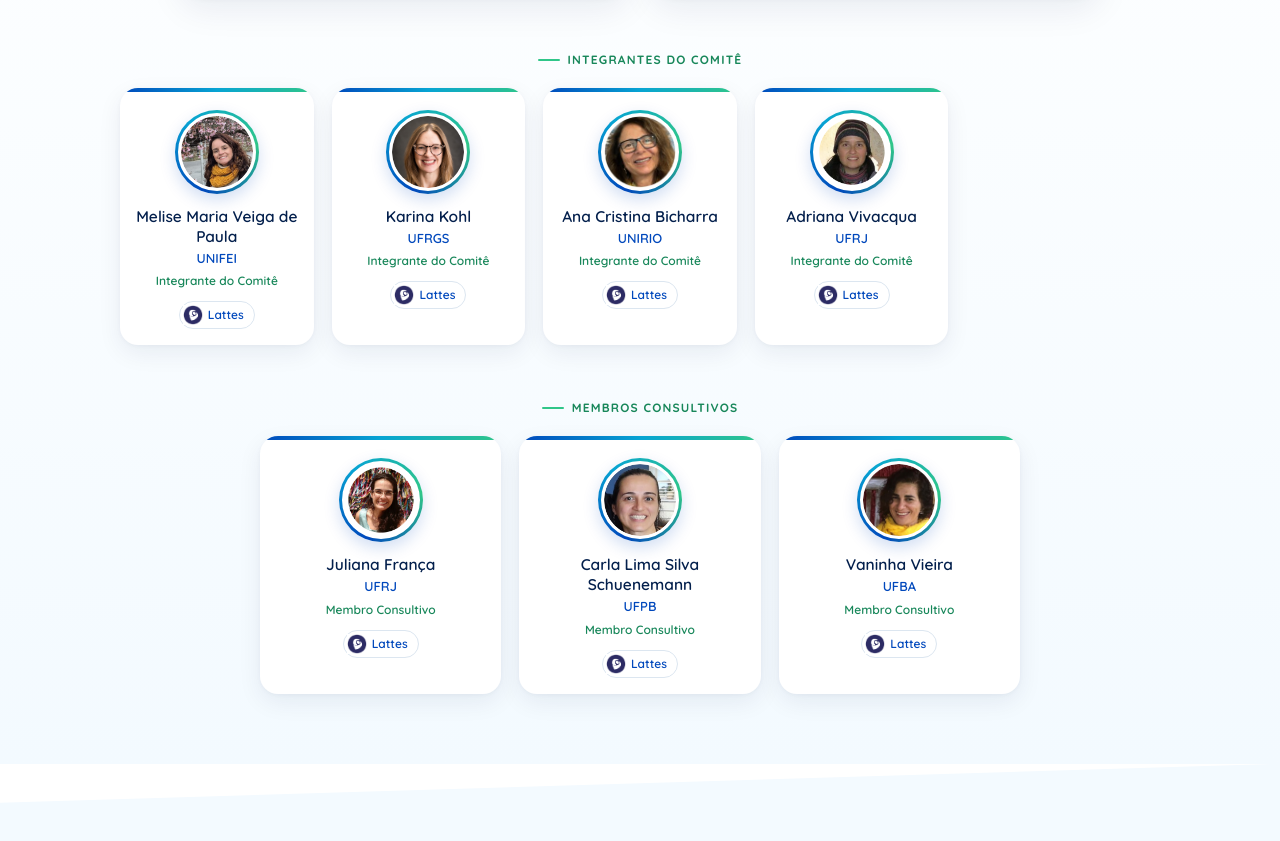
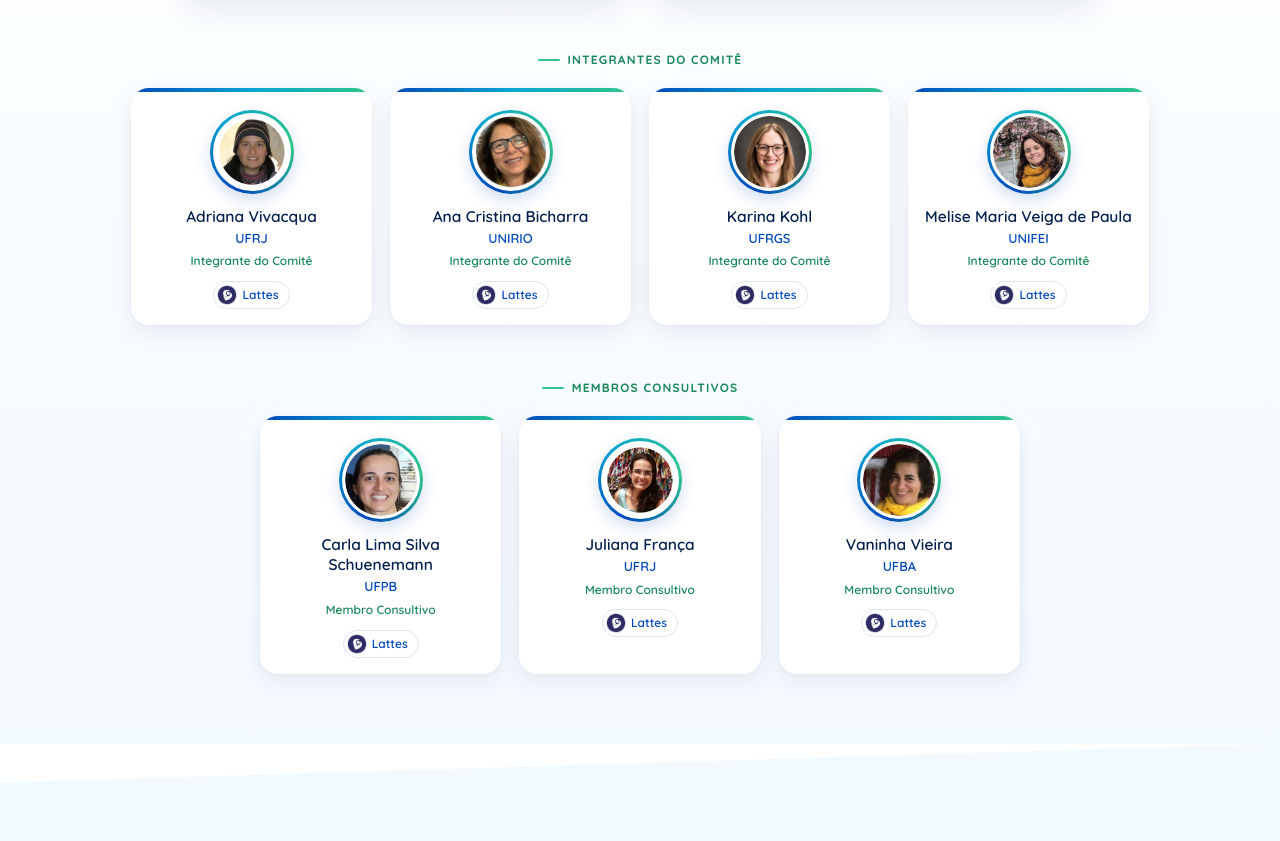
Before and after one commit to rafaelparizi/sbsc-novo, a plain HTML site: page comite.html in a window 1280 px wide. Shown: the part 1359-2200 px from the top of the page. Drawn offline with Linux system fonts and the light colour scheme.

Commit message:
Comitê: centraliza integrantes e ordena membros em ordem alfabética
Co-Authored-By: Claude Opus 5.5 <noreply@anthropic.com>

```diff
--- a/comite.html
+++ b/comite.html
@@ -9,7 +9,7 @@
   <link rel="preconnect" href="https://fonts.googleapis.com">
   <link rel="preconnect" href="https://fonts.gstatic.com" crossorigin>
   <link href="https://fonts.googleapis.com/css2?family=Quicksand:wght@400;500;600;700&display=swap" rel="stylesheet">
-  <link rel="stylesheet" href="css/style.css?v=8">
+  <link rel="stylesheet" href="css/style.css?v=10">
   <link rel="stylesheet" href="css/v2.css?v=4">
 </head>
 <body class="v2">
@@ -107,11 +107,18 @@
         <div class="grupo-titulo"><span class="rotulo">Integrantes do Comitê</span></div>
         <ul class="membros-grid">
           <li class="membro-card">
-            <div class="foto-anel"><img src="img/melise-paula-3.jpg" alt="Foto de Melise Maria Veiga de Paula" loading="lazy"></div>
-            <h4>Melise Maria Veiga de Paula</h4>
-            <span class="inst">UNIFEI</span>
+            <div class="foto-anel"><img src="img/12.png" alt="Foto de Adriana Vivacqua" loading="lazy"></div>
+            <h4>Adriana Vivacqua</h4>
+            <span class="inst">UFRJ</span>
             <span class="papel">Integrante do Comitê</span>
-            <a class="lattes-mini" href="http://lattes.cnpq.br/4124608748192543" target="_blank" rel="noopener" aria-label="Currículo Lattes de Melise Maria Veiga de Paula"><img src="img/icon-lattes-16.png" alt="">Lattes</a>
+            <a class="lattes-mini" href="http://lattes.cnpq.br/6494676052801758" target="_blank" rel="noopener" aria-label="Currículo Lattes de Adriana Vivacqua"><img src="img/icon-lattes-16.png" alt="">Lattes</a>
+          </li>
+          <li class="membro-card">
+            <div class="foto-anel"><img src="img/ft-07-150x150-1.jpg" alt="Foto de Ana Cristina Bicharra" loading="lazy"></div>
+            <h4>Ana Cristina Bicharra</h4>
+            <span class="inst">UNIRIO</span>
+            <span class="papel">Integrante do Comitê</span>
+            <a class="lattes-mini" href="http://lattes.cnpq.br/4879977915136752" target="_blank" rel="noopener" aria-label="Currículo Lattes de Ana Cristina Bicharra"><img src="img/icon-lattes-16.png" alt="">Lattes</a>
           </li>
           <li class="membro-card">
             <div class="foto-anel"><img src="img/karina-lattes.jpg" alt="Foto de Karina Kohl" loading="lazy"></div>
@@ -121,36 +128,29 @@
             <a class="lattes-mini" href="http://lattes.cnpq.br/1276484076291469" target="_blank" rel="noopener" aria-label="Currículo Lattes de Karina Kohl"><img src="img/icon-lattes-16.png" alt="">Lattes</a>
           </li>
           <li class="membro-card">
-            <div class="foto-anel"><img src="img/ft-07-150x150-1.jpg" alt="Foto de Ana Cristina Bicharra" loading="lazy"></div>
-            <h4>Ana Cristina Bicharra</h4>
-            <span class="inst">UNIRIO</span>
+            <div class="foto-anel"><img src="img/melise-paula-3.jpg" alt="Foto de Melise Maria Veiga de Paula" loading="lazy"></div>
+            <h4>Melise Maria Veiga de Paula</h4>
+            <span class="inst">UNIFEI</span>
             <span class="papel">Integrante do Comitê</span>
-            <a class="lattes-mini" href="http://lattes.cnpq.br/4879977915136752" target="_blank" rel="noopener" aria-label="Currículo Lattes de Ana Cristina Bicharra"><img src="img/icon-lattes-16.png" alt="">Lattes</a>
-          </li>
-          <li class="membro-card">
-            <div class="foto-anel"><img src="img/12.png" alt="Foto de Adriana Vivacqua" loading="lazy"></div>
-            <h4>Adriana Vivacqua</h4>
-            <span class="inst">UFRJ</span>
-            <span class="papel">Integrante do Comitê</span>
-            <a class="lattes-mini" href="http://lattes.cnpq.br/6494676052801758" target="_blank" rel="noopener" aria-label="Currículo Lattes de Adriana Vivacqua"><img src="img/icon-lattes-16.png" alt="">Lattes</a>
+            <a class="lattes-mini" href="http://lattes.cnpq.br/4124608748192543" target="_blank" rel="noopener" aria-label="Currículo Lattes de Melise Maria Veiga de Paula"><img src="img/icon-lattes-16.png" alt="">Lattes</a>
           </li>
         </ul>
 
         <div class="grupo-titulo"><span class="rotulo">Membros Consultivos</span></div>
         <ul class="membros-grid tres">
           <li class="membro-card">
+            <div class="foto-anel"><img src="img/carlaSilva-lattes.jpg" alt="Foto de Carla Lima Silva Schuenemann" loading="lazy"></div>
+            <h4>Carla Lima Silva Schuenemann</h4>
+            <span class="inst">UFPB</span>
+            <span class="papel">Membro Consultivo</span>
+            <a class="lattes-mini" href="http://lattes.cnpq.br/0581226769296441" target="_blank" rel="noopener" aria-label="Currículo Lattes de Carla Lima Silva Schuenemann"><img src="img/icon-lattes-16.png" alt="">Lattes</a>
+          </li>
+          <li class="membro-card">
             <div class="foto-anel"><img src="img/16.png" alt="Foto de Juliana França" loading="lazy"></div>
             <h4>Juliana França</h4>
             <span class="inst">UFRJ</span>
             <span class="papel">Membro Consultivo</span>
             <a class="lattes-mini" href="http://lattes.cnpq.br/9341068095520817" target="_blank" rel="noopener" aria-label="Currículo Lattes de Juliana França"><img src="img/icon-lattes-16.png" alt="">Lattes</a>
-          </li>
-          <li class="membro-card">
-            <div class="foto-anel"><img src="img/carlaSilva-lattes.jpg" alt="Foto de Carla Lima Silva Schuenemann" loading="lazy"></div>
-            <h4>Carla Lima Silva Schuenemann</h4>
-            <span class="inst">UFPB</span>
-            <span class="papel">Membro Consultivo</span>
-            <a class="lattes-mini" href="http://lattes.cnpq.br/0581226769296441" target="_blank" rel="noopener" aria-label="Currículo Lattes de Carla Lima Silva Schuenemann"><img src="img/icon-lattes-16.png" alt="">Lattes</a>
           </li>
           <li class="membro-card">
             <div class="foto-anel"><img src="img/vaninha-lattes.jpg" alt="Foto de Vaninha Vieira" loading="lazy"></div>
--- a/css/style.css
+++ b/css/style.css
@@ -500,6 +500,7 @@ p { margin: 0 0 1em; }
   display: grid; grid-template-columns: repeat(auto-fill, minmax(190px, 1fr)); gap: 18px;
   max-width: 1040px; margin: 0 auto; padding: 0; list-style: none;
 }
+.membros-grid:not(.tres) { grid-template-columns: repeat(4, minmax(0, 1fr)); max-width: 1018px; }
 .membros-grid.tres { grid-template-columns: repeat(3, minmax(0, 1fr)); max-width: 760px; }
 .membro-card {
   position: relative; background: #fff; border-radius: 18px; text-align: center;
@@ -528,6 +529,7 @@ p { margin: 0 0 1em; }
 @media (max-width: 860px) {
   .coordenacao { grid-template-columns: 1fr; max-width: 520px; }
   .membros-grid.tres { grid-template-columns: repeat(auto-fill, minmax(190px, 1fr)); }
+  .membros-grid:not(.tres) { grid-template-columns: repeat(2, minmax(0, 1fr)); max-width: 540px; }
 }
 @media (max-width: 480px) {
   .gestao-cabec h2 { font-size: 26px; }
```
Also changed, not shown: atas-relatorios.html (+1 -1 lines), homenageados.html (+1 -1 lines), index.html (+2 -2 lines), livro.html (+1 -1 lines), publicacoes.html (+1 -1 lines), regimento.html (+1 -1 lines), sbsc-old.html (+1 -1 lines), sbsc.html (+1 -1 lines), sobre-a-cesc.html (+1 -1 lines), wco.html (+1 -1 lines).
